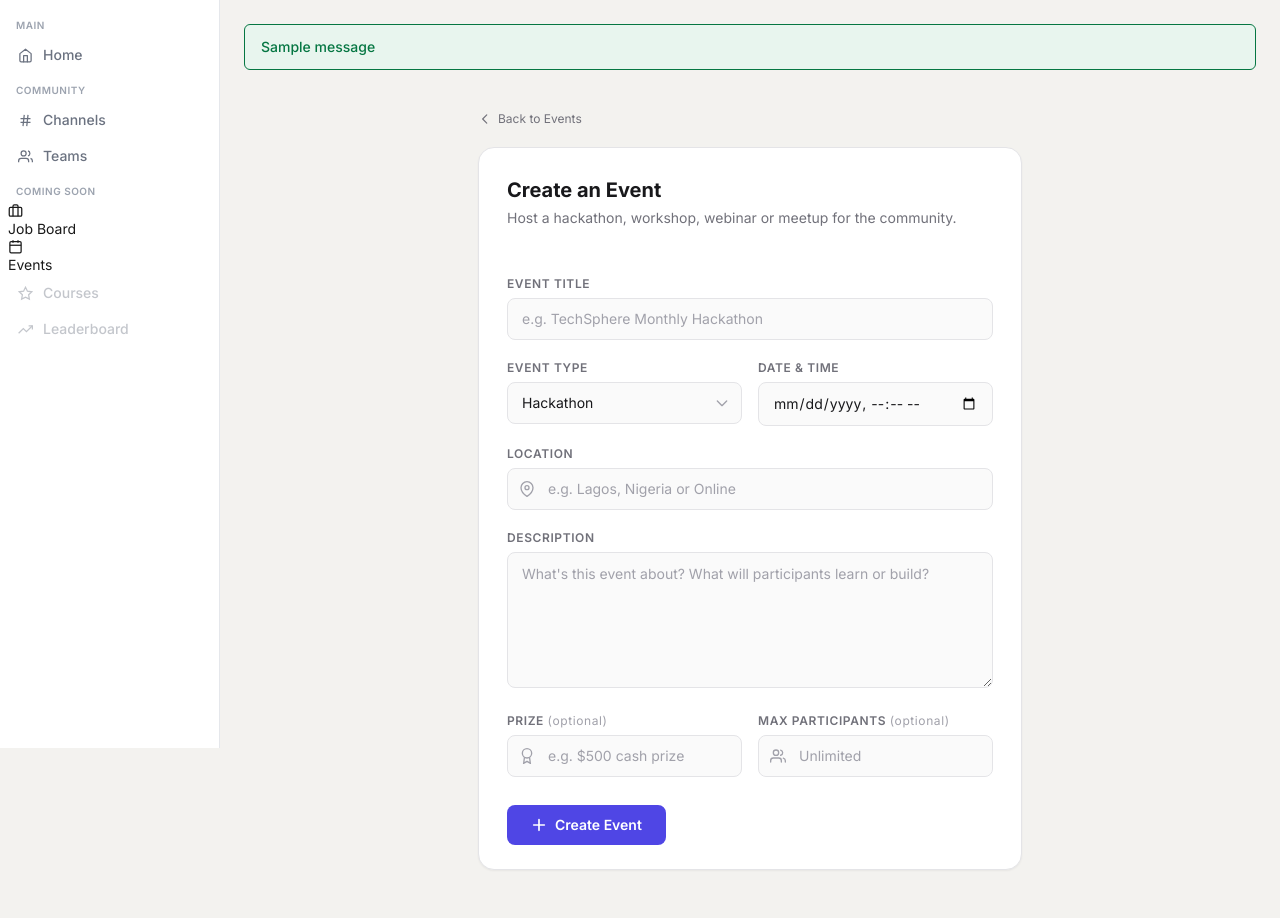
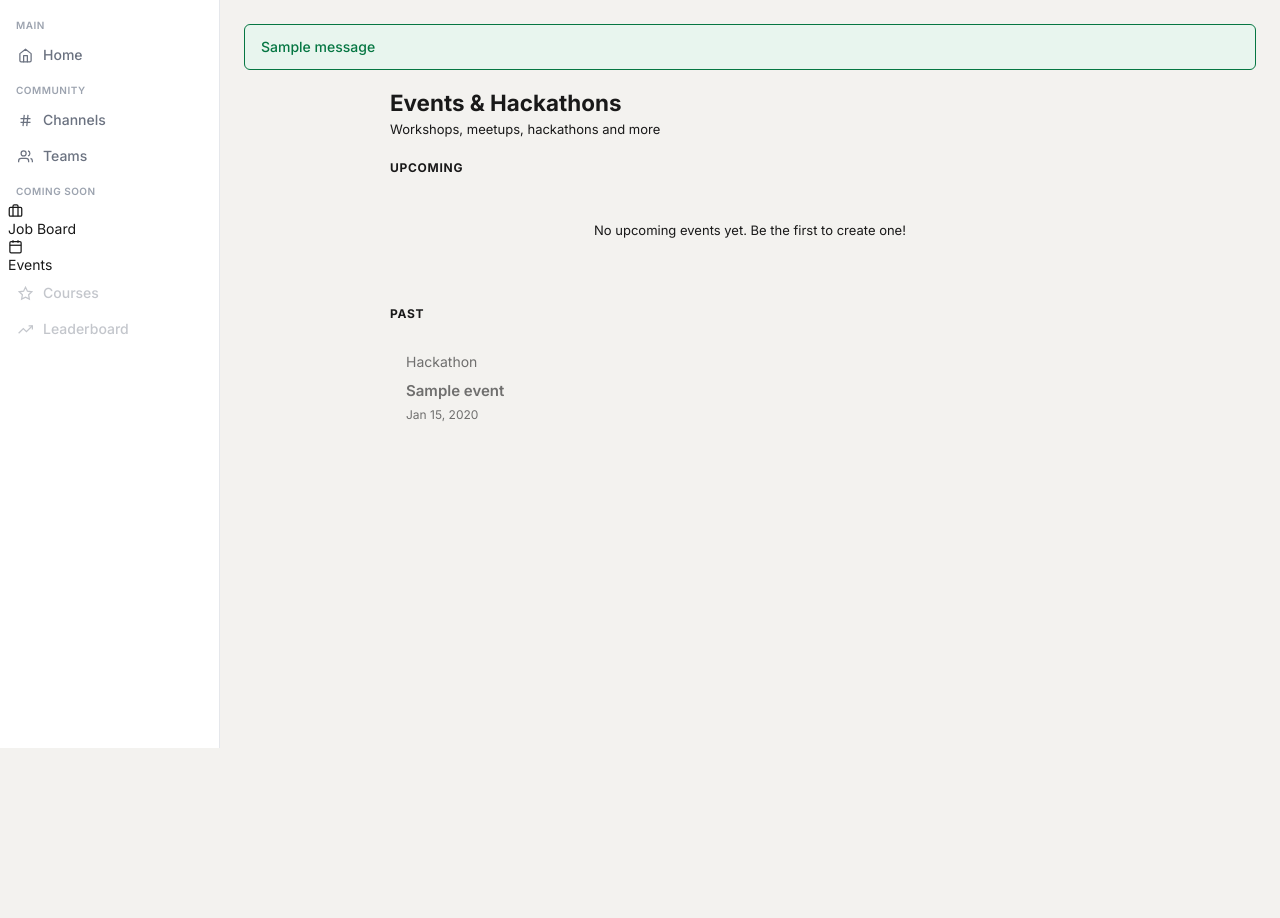
Before and after one commit to olasunkamiabdulrasheed-design/techspere, a Django app: page /events/ in a window 1280 px wide. Shown: the part 52-970 px from the top of the page. After the commit the page ends 800 px from the top, so only its background shows below. Run offline with Django 5.2, Linux system fonts and the light colour scheme; tables that the repository leaves empty hold one stand-in row (values such as "Sample post"); one stand-in notice (Sample message) is shown; parts of the project's set-up code (start-up, migrations or seed data) failed here and were passed over; some libraries are stand-ins or nearby versions.

Commit message:
event_list

```diff
--- a/templates/events/event_list.html
+++ b/templates/events/event_list.html
@@ -1,106 +1,57 @@
 {% extends 'base.html' %}
-{% block title %}Create Event — TechSphere{% endblock %}
+{% block title %}Events - TechSphere{% endblock %}
 {% block content %}
+<div style="max-width: 720px; margin: 0 auto;">
 
-<div class="max-w-xl mx-auto px-4 py-6">
-  <!-- Back Link -->
-  <a href="{% url 'event_list' %}" class="inline-flex items-center gap-1.5 text-xs text-zinc-500 hover:text-indigo-500 transition-colors mb-5">
-    <svg class="w-3.5 h-3.5" fill="none" stroke="currentColor" stroke-width="2" viewBox="0 0 24 24"><path stroke-linecap="round" stroke-linejoin="round" d="M15 19l-7-7 7-7"/></svg>
-    Back to Events
-  </a>
+  <div style="display: flex; align-items: center; justify-content: space-between; margin-bottom: 20px;">
+    <div>
+      <h1 style="font-size: 1.4rem; font-weight: 700; color: var(--text);">Events & Hackathons</h1>
+      <p style="font-size: 13px; color: var(--text-3);">Workshops, meetups, hackathons and more</p>
+    </div>
+    {% if user.is_authenticated %}
+    <a href="{% url 'event_create' %}" class="btn btn-primary btn-sm">+ Create Event</a>
+    {% endif %}
+  </div>
 
-  <!-- Card -->
-  <div class="bg-white dark:bg-zinc-900 border border-zinc-200 dark:border-zinc-800 rounded-2xl shadow-sm overflow-hidden">
-    <!-- Header -->
-    <div class="px-7 pt-7 pb-1">
-      <h1 class="text-xl font-extrabold text-zinc-900 dark:text-zinc-100">Create an Event</h1>
-      <p class="text-sm text-zinc-500 dark:text-zinc-400 mt-1">Host a hackathon, workshop, webinar or meetup for the community.</p>
+  <p style="font-size: 12px; font-weight: 700; color: var(--text-3); text-transform: uppercase; letter-spacing: 0.06em; margin-bottom: 12px;">Upcoming</p>
+  <div style="display: flex; flex-direction: column; gap: 10px; margin-bottom: 32px;">
+    {% for event in upcoming %}
+    <a href="{% url 'event_detail' event.pk %}" class="card" style="padding: 16px; display: block; text-decoration: none;">
+      <div style="display: flex; justify-content: space-between; align-items: start; gap: 12px;">
+        <div>
+          <span class="badge badge-blue">{{ event.get_event_type_display }}</span>
+          <h3 style="font-size: 15px; font-weight: 600; color: var(--text); margin-top: 8px;">{{ event.title }}</h3>
+          <p style="font-size: 12px; color: var(--text-3); margin-top: 4px;">
+            {{ event.event_date|date:"M d, Y — g:i A" }} · {{ event.location|default:"Online" }}
+          </p>
+        </div>
+        {% if event.prize %}
+        <span class="badge badge-yellow" style="flex-shrink: 0;">{{ event.prize }}</span>
+        {% endif %}
+      </div>
+      <p style="font-size: 12px; color: var(--text-3); margin-top: 8px;">
+        {{ event.participant_count }} registered{% if event.max_participants %} / {{ event.max_participants }}{% endif %}
+      </p>
+    </a>
+    {% empty %}
+    <div class="card" style="padding: 32px; text-align: center;">
+      <p style="font-size: 13px; color: var(--text-3);">No upcoming events yet. Be the first to create one!</p>
     </div>
+    {% endfor %}
+  </div>
 
-    <!-- Form -->
-    <form method="post" class="px-7 py-6 space-y-5">
-      {% csrf_token %}
+  <p style="font-size: 12px; font-weight: 700; color: var(--text-3); text-transform: uppercase; letter-spacing: 0.06em; margin-bottom: 12px;">Past</p>
+  <div style="display: flex; flex-direction: column; gap: 10px;">
+    {% for event in past %}
+    <a href="{% url 'event_detail' event.pk %}" class="card" style="padding: 16px; display: block; text-decoration: none; opacity: 0.6;">
+      <span class="badge badge-blue">{{ event.get_event_type_display }}</span>
+      <h3 style="font-size: 15px; font-weight: 600; color: var(--text); margin-top: 8px;">{{ event.title }}</h3>
+      <p style="font-size: 12px; color: var(--text-3); margin-top: 4px;">{{ event.event_date|date:"M d, Y" }}</p>
+    </a>
+    {% empty %}
+    <p style="font-size: 13px; color: var(--text-3);">No past events.</p>
+    {% endfor %}
+  </div>
 
-      <!-- Event Title -->
-      <div>
-        <label class="block text-xs font-semibold uppercase tracking-wider text-zinc-500 dark:text-zinc-400 mb-1.5">Event Title</label>
-        <input type="text" name="title" placeholder="e.g. TechSphere Monthly Hackathon" required
-          class="w-full px-3.5 py-2.5 bg-zinc-50 dark:bg-zinc-800/60 border border-zinc-200 dark:border-zinc-700 rounded-lg text-sm text-zinc-900 dark:text-zinc-100 placeholder-zinc-400 dark:placeholder-zinc-500 focus:outline-none focus:ring-2 focus:ring-indigo-500/20 focus:border-indigo-500 transition-all">
-      </div>
-
-      <!-- Grid: Type + Date -->
-      <div class="grid grid-cols-1 sm:grid-cols-2 gap-4">
-        <div>
-          <label class="block text-xs font-semibold uppercase tracking-wider text-zinc-500 dark:text-zinc-400 mb-1.5">Event Type</label>
-          <div class="relative">
-            <select name="event_type" required
-              class="w-full px-3.5 py-2.5 bg-zinc-50 dark:bg-zinc-800/60 border border-zinc-200 dark:border-zinc-700 rounded-lg text-sm text-zinc-900 dark:text-zinc-100 focus:outline-none focus:ring-2 focus:ring-indigo-500/20 focus:border-indigo-500 transition-all appearance-none cursor-pointer">
-              <option value="hackathon">Hackathon</option>
-              <option value="workshop">Workshop</option>
-              <option value="webinar">Webinar</option>
-              <option value="meetup">Meetup</option>
-              <option value="competition">Competition</option>
-            </select>
-            <svg class="w-4 h-4 text-zinc-400 absolute right-3 top-1/2 -translate-y-1/2 pointer-events-none" fill="none" stroke="currentColor" stroke-width="2" viewBox="0 0 24 24"><path stroke-linecap="round" stroke-linejoin="round" d="M19 9l-7 7-7-7"/></svg>
-          </div>
-        </div>
-        <div>
-          <label class="block text-xs font-semibold uppercase tracking-wider text-zinc-500 dark:text-zinc-400 mb-1.5">Date & Time</label>
-          <input type="datetime-local" name="event_date" required
-            class="w-full px-3.5 py-2.5 bg-zinc-50 dark:bg-zinc-800/60 border border-zinc-200 dark:border-zinc-700 rounded-lg text-sm text-zinc-900 dark:text-zinc-100 focus:outline-none focus:ring-2 focus:ring-indigo-500/20 focus:border-indigo-500 transition-all">
-        </div>
-      </div>
-
-      <!-- Location -->
-      <div>
-        <label class="block text-xs font-semibold uppercase tracking-wider text-zinc-500 dark:text-zinc-400 mb-1.5">Location</label>
-        <div class="relative">
-          <svg class="w-4 h-4 text-zinc-400 absolute left-3 top-1/2 -translate-y-1/2" fill="none" stroke="currentColor" stroke-width="2" viewBox="0 0 24 24"><path stroke-linecap="round" stroke-linejoin="round" d="M21 10c0 7-9 13-9 13s-9-6-9-13a9 9 0 0 1 18 0z"/><circle cx="12" cy="10" r="3"/></svg>
-          <input type="text" name="location" placeholder="e.g. Lagos, Nigeria or Online"
-            class="w-full pl-10 pr-3.5 py-2.5 bg-zinc-50 dark:bg-zinc-800/60 border border-zinc-200 dark:border-zinc-700 rounded-lg text-sm text-zinc-900 dark:text-zinc-100 placeholder-zinc-400 dark:placeholder-zinc-500 focus:outline-none focus:ring-2 focus:ring-indigo-500/20 focus:border-indigo-500 transition-all">
-        </div>
-      </div>
-
-      <!-- Description -->
-      <div>
-        <label class="block text-xs font-semibold uppercase tracking-wider text-zinc-500 dark:text-zinc-400 mb-1.5">Description</label>
-        <textarea name="description" rows="5" placeholder="What's this event about? What will participants learn or build?" required
-          class="w-full px-3.5 py-2.5 bg-zinc-50 dark:bg-zinc-800/60 border border-zinc-200 dark:border-zinc-700 rounded-lg text-sm text-zinc-900 dark:text-zinc-100 placeholder-zinc-400 dark:placeholder-zinc-500 focus:outline-none focus:ring-2 focus:ring-indigo-500/20 focus:border-indigo-500 transition-all resize-y leading-relaxed"></textarea>
-      </div>
-
-      <!-- Grid: Prize + Max Participants -->
-      <div class="grid grid-cols-1 sm:grid-cols-2 gap-4">
-        <div>
-          <label class="block text-xs font-semibold uppercase tracking-wider text-zinc-500 dark:text-zinc-400 mb-1.5">
-            Prize <span class="text-zinc-400 font-normal normal-case">(optional)</span>
-          </label>
-          <div class="relative">
-            <svg class="w-4 h-4 text-zinc-400 absolute left-3 top-1/2 -translate-y-1/2" fill="none" stroke="currentColor" stroke-width="2" viewBox="0 0 24 24"><circle cx="12" cy="8" r="7"/><polyline points="8.21 13.89 7 23 12 20 17 23 15.79 13.88"/></svg>
-            <input type="text" name="prize" placeholder="e.g. $500 cash prize"
-              class="w-full pl-10 pr-3.5 py-2.5 bg-zinc-50 dark:bg-zinc-800/60 border border-zinc-200 dark:border-zinc-700 rounded-lg text-sm text-zinc-900 dark:text-zinc-100 placeholder-zinc-400 dark:placeholder-zinc-500 focus:outline-none focus:ring-2 focus:ring-indigo-500/20 focus:border-indigo-500 transition-all">
-          </div>
-        </div>
-        <div>
-          <label class="block text-xs font-semibold uppercase tracking-wider text-zinc-500 dark:text-zinc-400 mb-1.5">
-            Max Participants <span class="text-zinc-400 font-normal normal-case">(optional)</span>
-          </label>
-          <div class="relative">
-            <svg class="w-4 h-4 text-zinc-400 absolute left-3 top-1/2 -translate-y-1/2" fill="none" stroke="currentColor" stroke-width="2" viewBox="0 0 24 24"><path stroke-linecap="round" stroke-linejoin="round" d="M17 21v-2a4 4 0 0 0-4-4H5a4 4 0 0 0-4 4v2"/><circle cx="9" cy="7" r="4"/><path stroke-linecap="round" stroke-linejoin="round" d="M23 21v-2a4 4 0 0 0-3-3.87"/><path stroke-linecap="round" stroke-linejoin="round" d="M16 3.13a4 4 0 0 1 0 7.75"/></svg>
-            <input type="number" name="max_participants" placeholder="Unlimited"
-              class="w-full pl-10 pr-3.5 py-2.5 bg-zinc-50 dark:bg-zinc-800/60 border border-zinc-200 dark:border-zinc-700 rounded-lg text-sm text-zinc-900 dark:text-zinc-100 placeholder-zinc-400 dark:placeholder-zinc-500 focus:outline-none focus:ring-2 focus:ring-indigo-500/20 focus:border-indigo-500 transition-all">
-          </div>
-        </div>
-      </div>
-
-      <!-- Submit -->
-      <div class="pt-2">
-        <button type="submit"
-          class="w-full sm:w-auto inline-flex items-center justify-center gap-2 px-6 py-2.5 bg-indigo-600 hover:bg-indigo-700 text-white text-sm font-semibold rounded-lg transition-all hover:-translate-y-0.5 hover:shadow-md focus:outline-none focus:ring-2 focus:ring-indigo-500/30 focus:ring-offset-2 dark:focus:ring-offset-zinc-900">
-          <svg class="w-4 h-4" fill="none" stroke="currentColor" stroke-width="2.5" viewBox="0 0 24 24"><path stroke-linecap="round" stroke-linejoin="round" d="M12 4v16m8-8H4"/></svg>
-          Create Event
-        </button>
-      </div>
-    </form>
-  </div>
 </div>
 {% endblock %}
--- a/templates/messaging/conversation.html
+++ b/templates/messaging/conversation.html
@@ -15,7 +15,7 @@
     </div>
 
     <div class="flex-1 overflow-y-auto space-y-3 mb-4">
-        {% for message in messages %}
+        {% for message in chat_messages %}
         <div class="flex {% if message.sender == user %}justify-end{% endif %}">
             <div class="max-w-xs px-4 py-2.5 rounded-2xl text-sm
                 {% if message.sender == user %}
```
Also changed, not shown: templates/messagings/conversation.html (deleted, +0 -59 lines), templates/messagings/inbox.html (deleted, +0 -34 lines).
